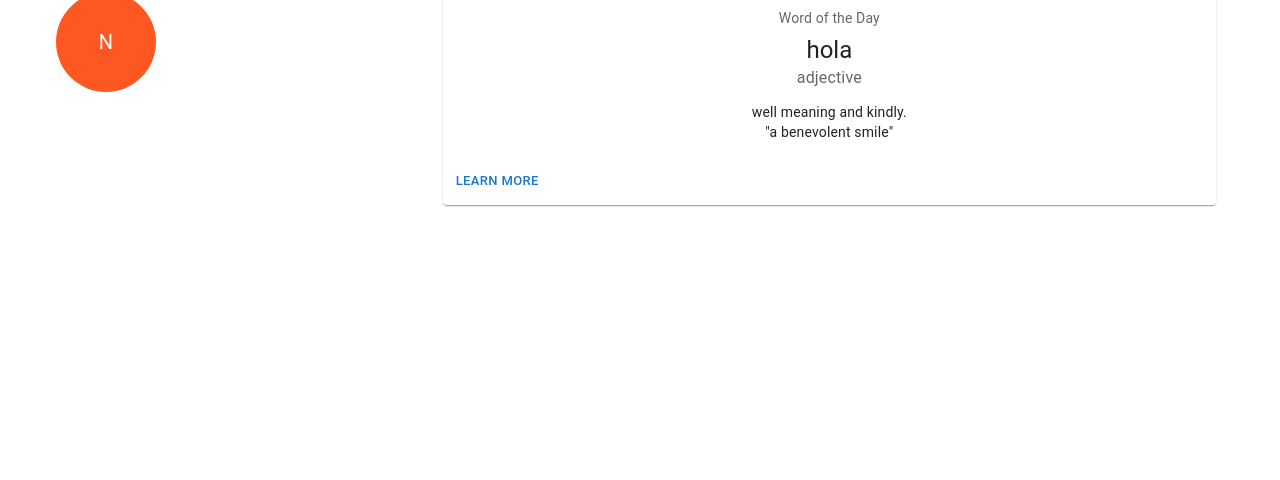
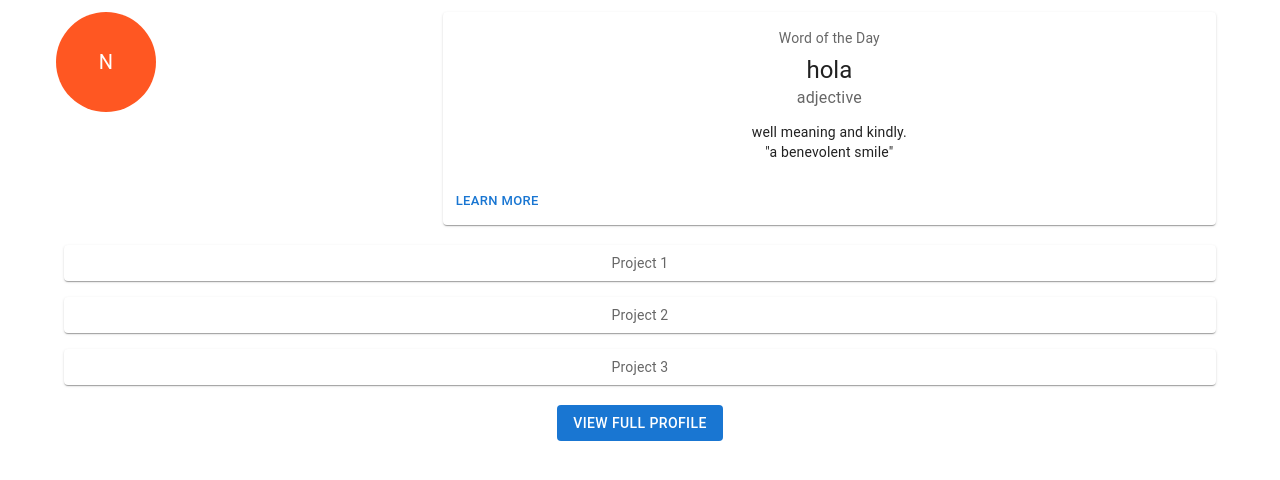
Before and after one commit to r-alo/dev-connect, a React (Create React App) app in the folder client/: page / in a window 1280 px wide. Shown: the top 480 px of the page. Built offline with nearby package versions, Linux system fonts and the light colour scheme.

Commit message:
first draft freelance highlights / changed HMTL title tag

```diff
--- a/client/public/index.html
+++ b/client/public/index.html
@@ -24,7 +24,7 @@
       work correctly both with client-side routing and a non-root public URL.
       Learn how to configure a non-root public URL by running `npm run build`.
     -->
-    <title>React App</title>
+    <title>Dev Connect</title>
   </head>
   <body>
     <noscript>You need to enable JavaScript to run this app.</noscript>
--- a/client/src/App.css
+++ b/client/src/App.css
@@ -28,6 +28,13 @@
   color: #61dafb;
 }
 
+.container-profile {
+  margin-top: 20px;
+}
+
+.highlight-stack {
+  margin-top: 20px;
+}
 
 @keyframes App-logo-spin {
   from {
--- a/client/src/App.js
+++ b/client/src/App.js
@@ -1,12 +1,13 @@
 import logo from './logo.svg';
 import './App.css';
 import React from 'react';
-import FreelanceProfile from './components/freelanceProfile.js';
+// import FreelanceProfile from './components/freelanceProfile.js';
+import FreelanceHighlight from './components/freelanceHighlight';
 
 function App() {
   return (
     <div className="App">
-      <FreelanceProfile/>
+      <FreelanceHighlight />
     </div>
   );
 }
--- /dev/null
+++ b/client/src/components/freelanceHighlight.js
@@ -0,0 +1,62 @@
+import * as React from 'react';
+import { Grid, Container, Avatar, Card, CardContent, CardActions, Button, Typography } from '@mui/material';
+import {deepOrange} from '@mui/material/colors';
+import Box from '@mui/material/Box';
+import Paper from '@mui/material/Paper';
+import Stack from '@mui/material/Stack';
+import { styled } from '@mui/material/styles';
+
+const Item = styled(Paper)(({ theme }) => ({
+    backgroundColor: theme.palette.mode === 'dark' ? '#1A2027' : '#fff',
+    ...theme.typography.body2,
+    padding: theme.spacing(1),
+    textAlign: 'center',
+    color: theme.palette.text.secondary,
+}));
+
+function FreelanceHighlight () {
+    return (
+        <Container className='container-profile'>
+            <Grid container spacing={ 1 }>
+                <Grid className='avatar' xs={ 4 }><Avatar sx={ { bgcolor: deepOrange[500], width: 100, height: 100 } }>N</Avatar></Grid>
+                <Grid xs={ 8 }>
+                    <Card sx={ { minWidth: 275 } }>
+                        <CardContent>
+                            <Typography sx={ { fontSize: 14 } } color="text.secondary" gutterBottom>
+                                Word of the Day
+                            </Typography>
+                            <Typography variant="h5" component="div">
+                                hola
+                            </Typography>
+                            <Typography sx={ { mb: 1.5 } } color="text.secondary">
+                                adjective
+                            </Typography>
+                            <Typography variant="body2">
+                                well meaning and kindly.
+                                <br />
+                                { '"a benevolent smile"' }
+                            </Typography>
+                        </CardContent>
+                        <CardActions>
+                            <Button size="small">Learn More</Button>
+                        </CardActions>
+                    </Card>
+                </Grid>
+            </Grid>
+            <br/>
+            <Box  sx={ { width: '100%' } }>
+                <Stack spacing={ 2 }>
+                    <Item>Project 1</Item>
+                    <Item>Project 2</Item>
+                    <Item>Project 3</Item>
+                </Stack>
+            </Box>
+            <br/>
+            <Button variant="contained" disableElevation>
+                View Full Profile
+            </Button>
+        </Container>
+    )
+}
+
+export default FreelanceHighlight;
```
